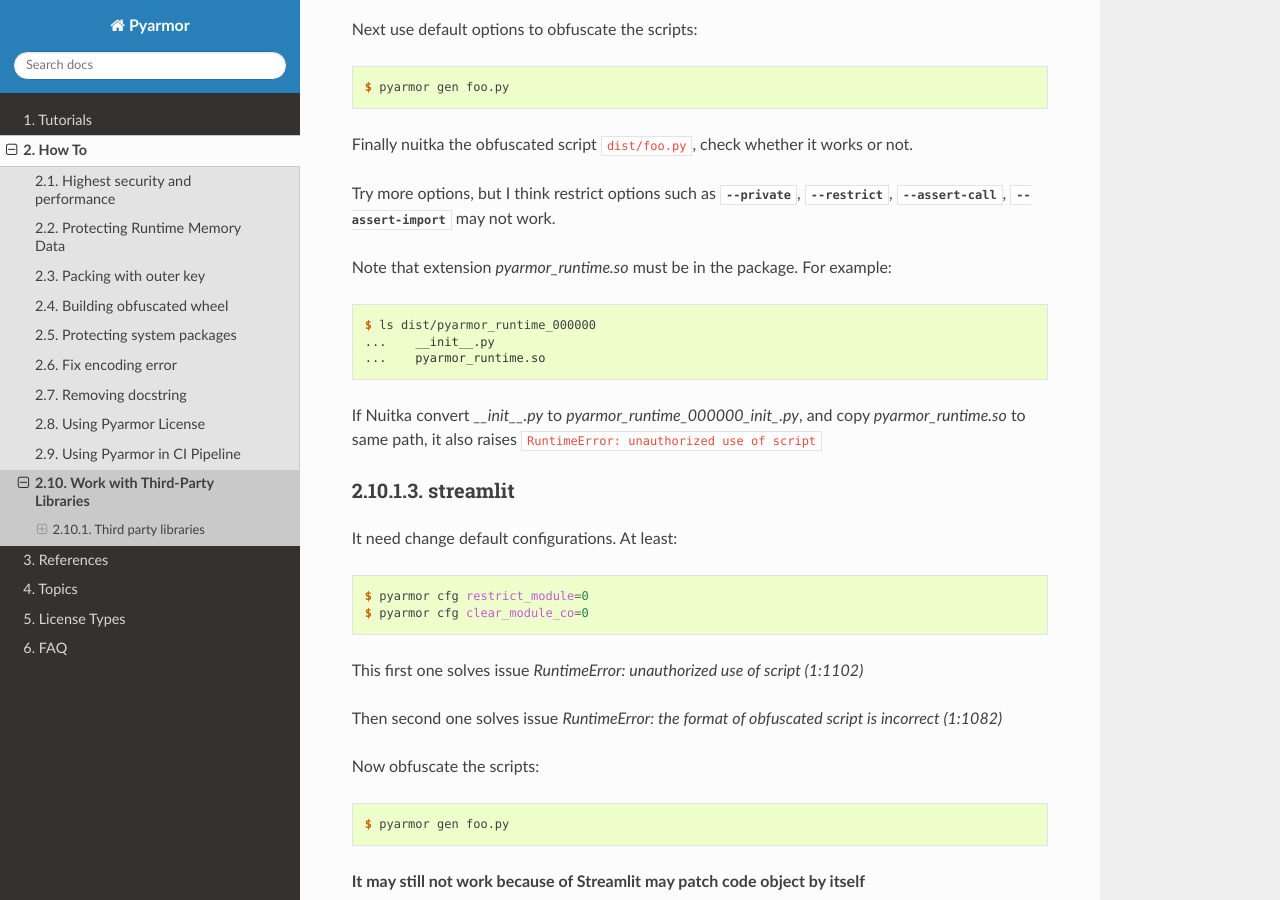
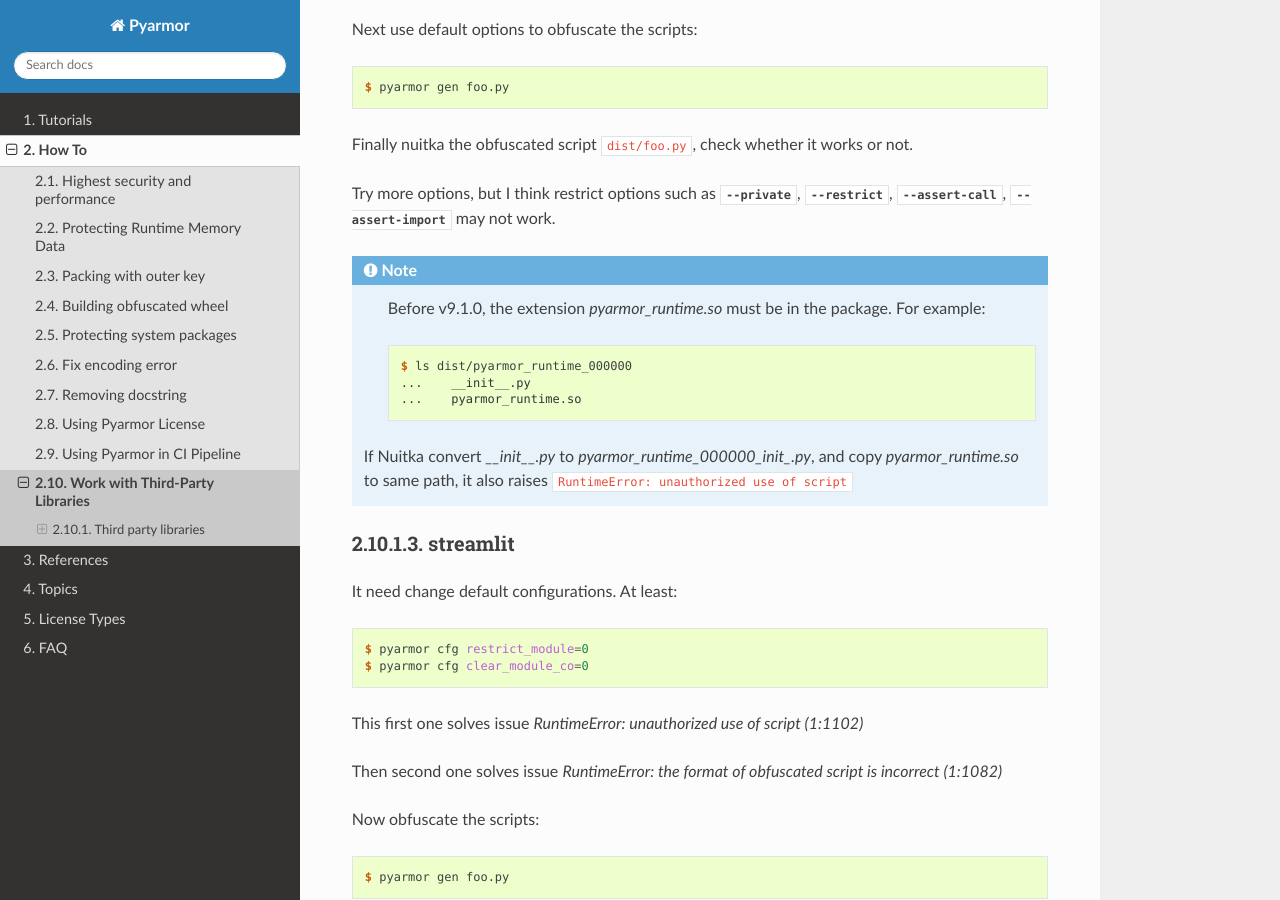
Before and after one commit to dashingsoft/pyarmor, a Sphinx documentation site: the page built from docs/how-to/third-party.rst, in a window 1280 px wide and 900 px high, scrolled down 3569 px. Built offline with Sphinx 7.4.7 and the Read the Docs theme 3.1.0, drawn with Linux system fonts in a browser that asks for light colours.

Commit message:
Refine doc

```diff
--- a/docs/how-to/third-party.rst
+++ b/docs/how-to/third-party.rst
@@ -163,13 +163,15 @@
 
 Try more options, but I think restrict options such as :option:`--private`, :option:`--restrict`, :option:`--assert-call`, :option:`--assert-import` may not work.
 
-Note that extension `pyarmor_runtime.so` must be in the package. For example::
+.. note::
 
-    $ ls dist/pyarmor_runtime_000000
-    ...    __init__.py
-    ...    pyarmor_runtime.so
+   Before v9.1.0, the extension `pyarmor_runtime.so` must be in the package. For example::
 
-If Nuitka convert `__init__.py` to `pyarmor_runtime_000000_init_.py`, and copy `pyarmor_runtime.so` to same path, it also raises ``RuntimeError: unauthorized use of script``
+      $ ls dist/pyarmor_runtime_000000
+      ...    __init__.py
+      ...    pyarmor_runtime.so
+
+  If Nuitka convert `__init__.py` to `pyarmor_runtime_000000_init_.py`, and copy `pyarmor_runtime.so` to same path, it also raises ``RuntimeError: unauthorized use of script``
 
 streamlit
 ---------
```
